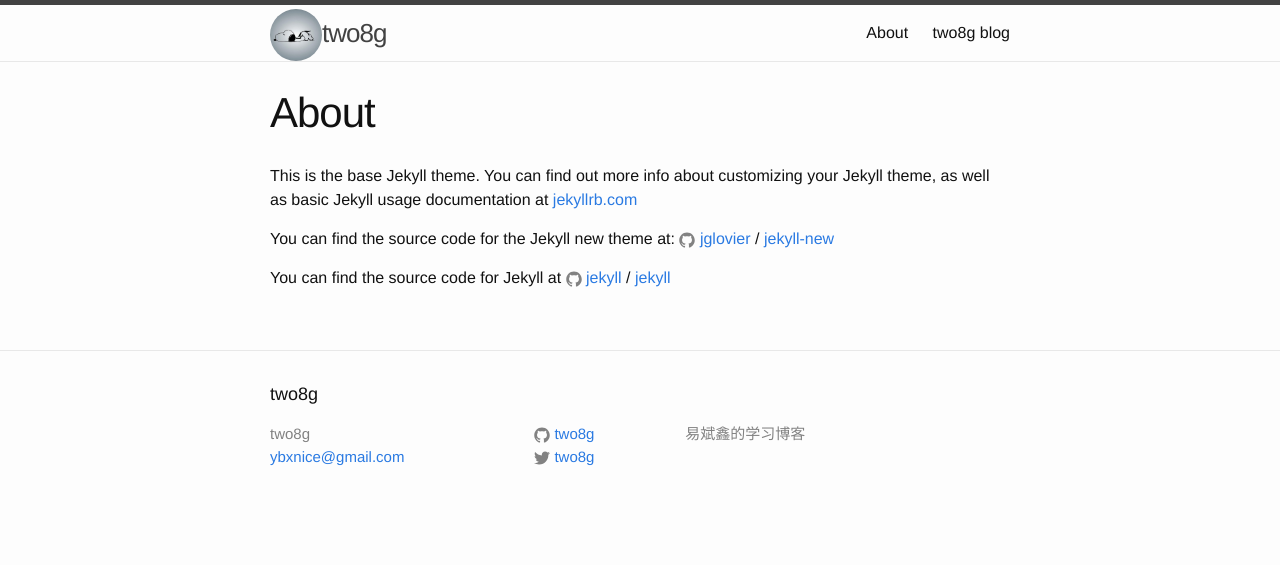
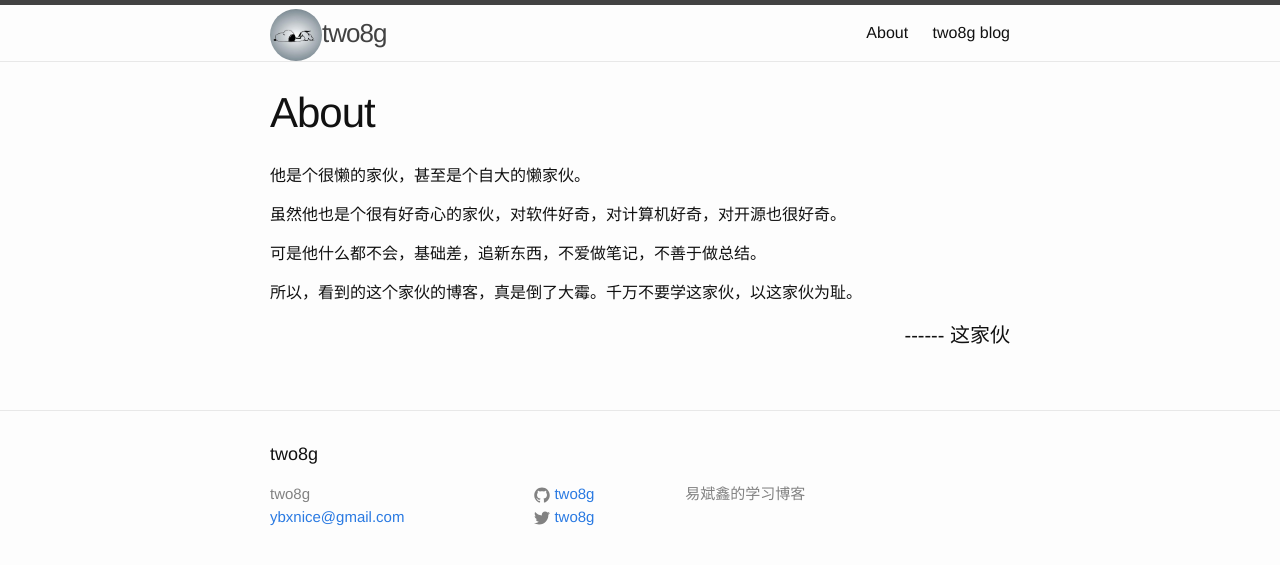
Before and after one commit to two8g/two8g.github.io, a Jekyll site: the page built from about.md, in a window 1280 px wide. Shown: the top 565 px of the page. Built offline with Jekyll 4.4.1, drawn with Linux system fonts in a browser that asks for light colours.

Commit message:
add about

```diff
--- a/about.md
+++ b/about.md
@@ -4,12 +4,12 @@ title: About
 permalink: /about/
 ---
 
-This is the base Jekyll theme. You can find out more info about customizing your Jekyll theme, as well as basic Jekyll usage documentation at [jekyllrb.com](http://jekyllrb.com/)
+他是个很懒的家伙，甚至是个自大的懒家伙。
 
-You can find the source code for the Jekyll new theme at:
-{% include icon-github.html username="jglovier" %} /
-[jekyll-new](https://github.com/jglovier/jekyll-new)
+虽然他也是个很有好奇心的家伙，对软件好奇，对计算机好奇，对开源也很好奇。
 
-You can find the source code for Jekyll at
-{% include icon-github.html username="jekyll" %} /
-[jekyll](https://github.com/jekyll/jekyll)
+可是他什么都不会，基础差，追新东西，不爱做笔记，不善于做总结。
+
+所以，看到的这个家伙的博客，真是倒了大霉。千万不要学这家伙，以这家伙为耻。
+
+<h4 style="text-align:right">------  这家伙</h4>
```
Also changed, not shown: _posts/commanline.md (added, +15 -0 lines).
